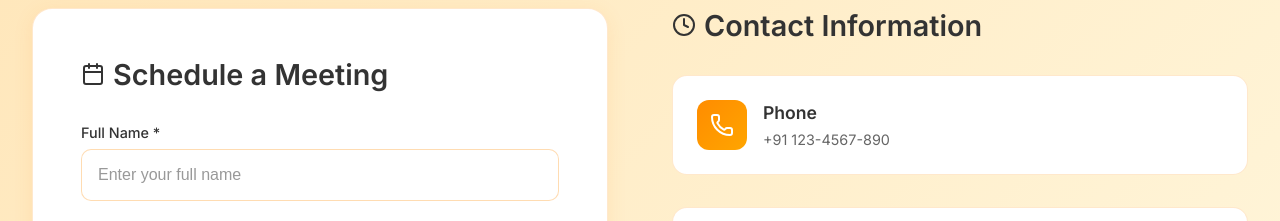
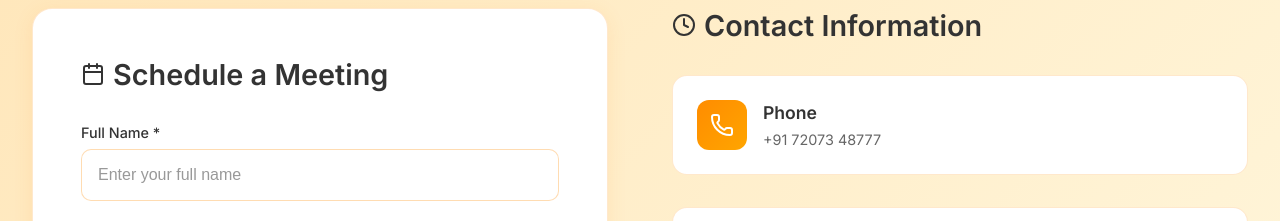
Before and after one commit to Vatshal-Venkat/Altaric, a React (Vite) app in the folder website_src/frontend/: page / in a window 1280 px wide. Shown: the part 5120-5341 px from the top of the page. Built offline with nearby package versions, Linux system fonts and the light colour scheme; no server answers.

Commit message:
Enhanced COntact form

```diff
--- a/website_src/frontend/src/components/ContactForm.jsx
+++ b/website_src/frontend/src/components/ContactForm.jsx
@@ -450,7 +450,7 @@ const ContactForm = () => {
               </ContactIcon>
               <ContactText>
                 <h4>Phone</h4>
-                <p>+91 123-4567-890</p>
+                <p>+91 72073 48777</p>
               </ContactText>
             </ContactItem>
 
```
